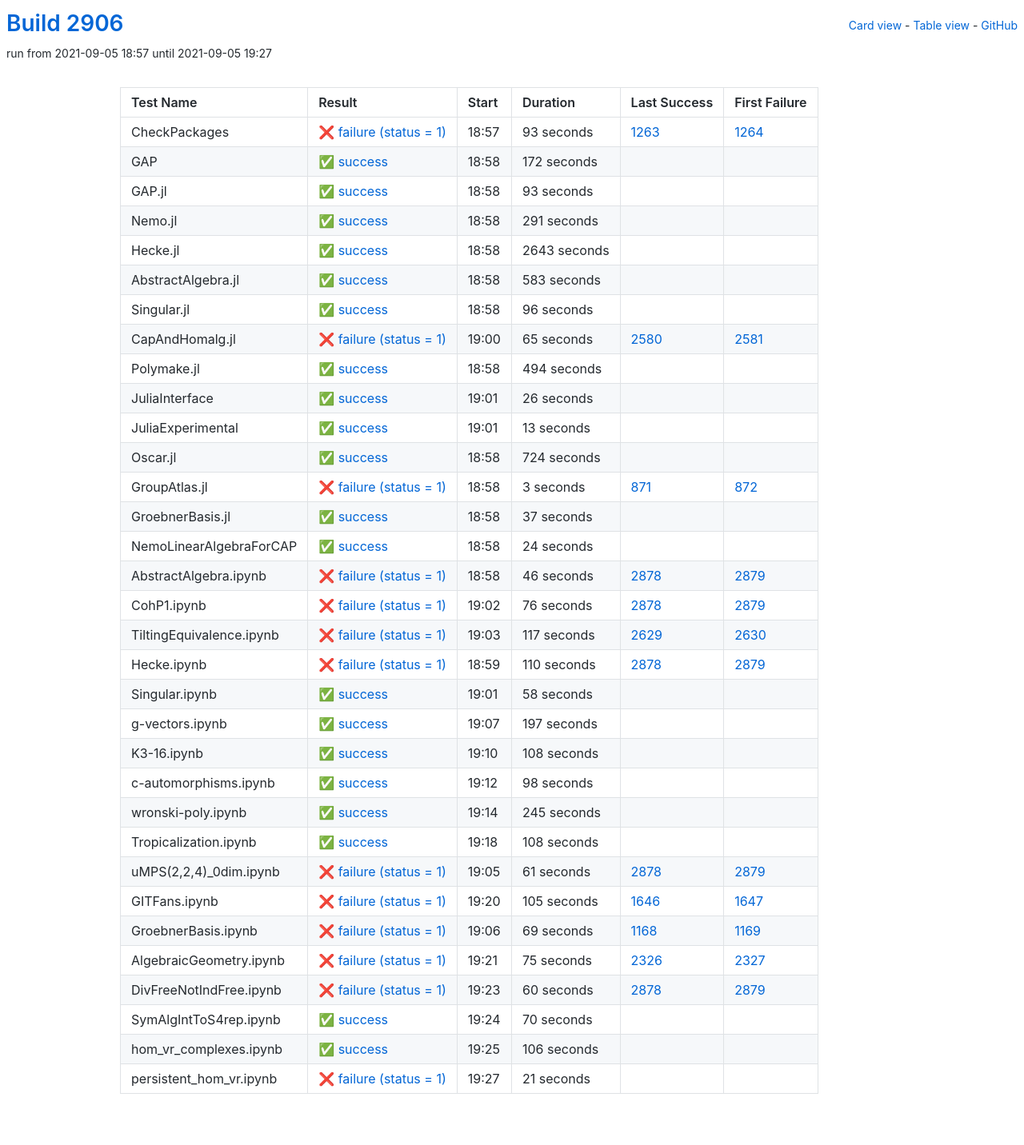
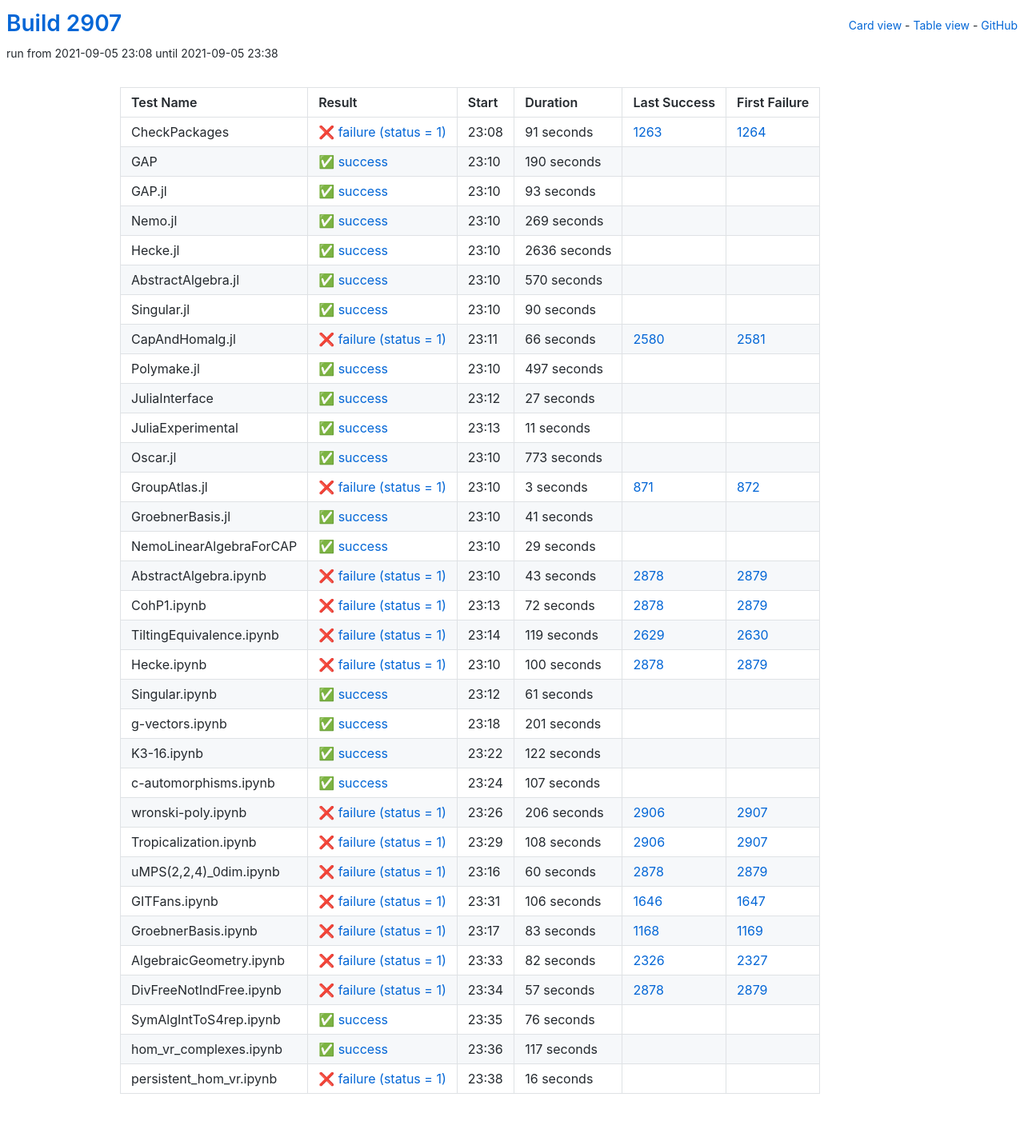
Before and after one commit to oscar-system/oscar-ci-status-stable, a Jekyll site: the page built from table.html, in a window 1280 px wide. Shown: the whole page at 80% size. Built offline with Jekyll 4.4.1, drawn with Linux system fonts in a browser that asks for light colours.

Commit message:
Build #2907

```diff
--- a/_data/ci.yml
+++ b/_data/ci.yml
@@ -1,6 +1,6 @@
 ---
-build: 2906
-build_url: https://oscarci.mathematik.uni-kl.de/job/oscar-stable/2906/
+build: 2907
+build_url: https://oscarci.mathematik.uni-kl.de/job/oscar-stable/2907/
 job: oscar-stable
 organization: oscar-system
 repo: oscar-ci-status-stable
@@ -8,32 +8,32 @@ repourl: https://github.com/oscar-system/oscar-ci-status-stable
 tests:
 - name: CheckPackages
   id: checkpackages
-  log: https://oscarci.mathematik.uni-kl.de/job/oscar-stable/2906/artifact/logs/build-2906/CheckPackages.log
-  start: 2021-09-05 18:57
+  log: https://oscarci.mathematik.uni-kl.de/job/oscar-stable/2907/artifact/logs/build-2907/CheckPackages.log
+  start: 2021-09-05 23:08
   success: false
   exitcode: 1
   status: failure
-  duration: 93
+  duration: 91
   last_success: 1263
   last_success_url: https://oscarci.mathematik.uni-kl.de/job/oscar-stable/1263/
   first_failure: 1264
   first_failure_url: https://oscarci.mathematik.uni-kl.de/job/oscar-stable/1264/
 - name: GAP
   id: gap
-  log: https://oscarci.mathematik.uni-kl.de/job/oscar-stable/2906/artifact/logs/build-2906/GAP.log
-  start: 2021-09-05 18:58
+  log: https://oscarci.mathematik.uni-kl.de/job/oscar-stable/2907/artifact/logs/build-2907/GAP.log
+  start: 2021-09-05 23:10
   success: true
   exitcode: 0
   status: success
-  duration: 172
+  duration: 190
   last_success: false
   last_success_url:
   first_failure: false
   first_failure_url:
 - name: GAP.jl
   id: gap-jl
-  log: https://oscarci.mathematik.uni-kl.de/job/oscar-stable/2906/artifact/logs/build-2906/GAP.jl.log
-  start: 2021-09-05 18:58
+  log: https://oscarci.mathematik.uni-kl.de/job/oscar-stable/2907/artifact/logs/build-2907/GAP.jl.log
+  start: 2021-09-05 23:10
   success: true
   exitcode: 0
   status: success
@@ -44,116 +44,116 @@ tests:
   first_failure_url:
 - name: Nemo.jl
   id: nemo-jl
-  log: https://oscarci.mathematik.uni-kl.de/job/oscar-stable/2906/artifact/logs/build-2906/Nemo.jl.log
-  start: 2021-09-05 18:58
+  log: https://oscarci.mathematik.uni-kl.de/job/oscar-stable/2907/artifact/logs/build-2907/Nemo.jl.log
+  start: 2021-09-05 23:10
   success: true
   exitcode: 0
   status: success
-  duration: 291
+  duration: 269
   last_success: false
   last_success_url:
   first_failure: false
   first_failure_url:
 - name: Hecke.jl
   id: hecke-jl
-  log: https://oscarci.mathematik.uni-kl.de/job/oscar-stable/2906/artifact/logs/build-2906/Hecke.jl.log
-  start: 2021-09-05 18:58
+  log: https://oscarci.mathematik.uni-kl.de/job/oscar-stable/2907/artifact/logs/build-2907/Hecke.jl.log
+  start: 2021-09-05 23:10
   success: true
   exitcode: 0
   status: success
-  duration: 2643
+  duration: 2636
   last_success: false
   last_success_url:
   first_failure: false
   first_failure_url:
 - name: AbstractAlgebra.jl
   id: abstractalgebra-jl
-  log: https://oscarci.mathematik.uni-kl.de/job/oscar-stable/2906/artifact/logs/build-2906/AbstractAlgebra.jl.log
-  start: 2021-09-05 18:58
+  log: https://oscarci.mathematik.uni-kl.de/job/oscar-stable/2907/artifact/logs/build-2907/AbstractAlgebra.jl.log
+  start: 2021-09-05 23:10
   success: true
   exitcode: 0
   status: success
-  duration: 583
+  duration: 570
   last_success: false
   last_success_url:
   first_failure: false
   first_failure_url:
 - name: Singular.jl
   id: singular-jl
-  log: https://oscarci.mathematik.uni-kl.de/job/oscar-stable/2906/artifact/logs/build-2906/Singular.jl.log
-  start: 2021-09-05 18:58
+  log: https://oscarci.mathematik.uni-kl.de/job/oscar-stable/2907/artifact/logs/build-2907/Singular.jl.log
+  start: 2021-09-05 23:10
   success: true
   exitcode: 0
   status: success
-  duration: 96
+  duration: 90
   last_success: false
   last_success_url:
   first_failure: false
   first_failure_url:
 - name: CapAndHomalg.jl
   id: capandhomalg-jl
-  log: https://oscarci.mathematik.uni-kl.de/job/oscar-stable/2906/artifact/logs/build-2906/CapAndHomalg.jl.log
-  start: 2021-09-05 19:00
+  log: https://oscarci.mathematik.uni-kl.de/job/oscar-stable/2907/artifact/logs/build-2907/CapAndHomalg.jl.log
+  start: 2021-09-05 23:11
   success: false
   exitcode: 1
   status: failure
-  duration: 65
+  duration: 66
   last_success: 2580
   last_success_url: https://oscarci.mathematik.uni-kl.de/job/oscar-stable/2580/
   first_failure: 2581
   first_failure_url: https://oscarci.mathematik.uni-kl.de/job/oscar-stable/2581/
 - name: Polymake.jl
   id: polymake-jl
-  log: https://oscarci.mathematik.uni-kl.de/job/oscar-stable/2906/artifact/logs/build-2906/Polymake.jl.log
-  start: 2021-09-05 18:58
+  log: https://oscarci.mathematik.uni-kl.de/job/oscar-stable/2907/artifact/logs/build-2907/Polymake.jl.log
+  start: 2021-09-05 23:10
   success: true
   exitcode: 0
   status: success
-  duration: 494
+  duration: 497
   last_success: false
   last_success_url:
   first_failure: false
   first_failure_url:
 - name: JuliaInterface
   id: juliainterface
-  log: https://oscarci.mathematik.uni-kl.de/job/oscar-stable/2906/artifact/logs/build-2906/JuliaInterface.log
-  start: 2021-09-05 19:01
+  log: https://oscarci.mathematik.uni-kl.de/job/oscar-stable/2907/artifact/logs/build-2907/JuliaInterface.log
+  start: 2021-09-05 23:12
   success: true
   exitcode: 0
   status: success
-  duration: 26
+  duration: 27
   last_success: false
   last_success_url:
   first_failure: false
   first_failure_url:
 - name: JuliaExperimental
   id: juliaexperimental
-  log: https://oscarci.mathematik.uni-kl.de/job/oscar-stable/2906/artifact/logs/build-2906/JuliaExperimental.log
-  start: 2021-09-05 19:01
+  log: https://oscarci.mathematik.uni-kl.de/job/oscar-stable/2907/artifact/logs/build-2907/JuliaExperimental.log
+  start: 2021-09-05 23:13
   success: true
   exitcode: 0
   status: success
-  duration: 13
+  duration: 11
   last_success: false
   last_success_url:
   first_failure: false
   first_failure_url:
 - name: Oscar.jl
   id: oscar-jl
-  log: https://oscarci.mathematik.uni-kl.de/job/oscar-stable/2906/artifact/logs/build-2906/Oscar.jl.log
-  start: 2021-09-05 18:58
+  log: https://oscarci.mathematik.uni-kl.de/job/oscar-stable/2907/artifact/logs/build-2907/Oscar.jl.log
+  start: 2021-09-05 23:10
   success: true
   exitcode: 0
   status: success
-  duration: 724
+  duration: 773
   last_success: false
   last_success_url:
   first_failure: false
   first_failure_url:
 - name: GroupAtlas.jl
   id: groupatlas-jl
-  log: https://oscarci.mathematik.uni-kl.de/job/oscar-stable/2906/artifact/logs/build-2906/GroupAtlas.jl.log
-  start: 2021-09-05 18:58
+  log: https://oscarci.mathematik.uni-kl.de/job/oscar-stable/2907/artifact/logs/build-2907/GroupAtlas.jl.log
+  start: 2021-09-05 23:10
   success: false
   exitcode: 1
   status: failure
@@ -164,200 +164,152 @@ tests:
   first_failure_url: https://oscarci.mathematik.uni-kl.de/job/oscar-stable/872/
 - name: GroebnerBasis.jl
   id: groebnerbasis-jl
-  log: https://oscarci.mathematik.uni-kl.de/job/oscar-stable/2906/artifact/logs/build-2906/GroebnerBasis.jl.log
-  start: 2021-09-05 18:58
+  log: https://oscarci.mathematik.uni-kl.de/job/oscar-stable/2907/artifact/logs/build-2907/GroebnerBasis.jl.log
+  start: 2021-09-05 23:10
   success: true
   exitcode: 0
   status: success
-  duration: 37
+  duration: 41
   last_success: false
   last_success_url:
   first_failure: false
   first_failure_url:
 - name: NemoLinearAlgebraForCAP
   id: nemolinearalgebraforcap
-  log: https://oscarci.mathematik.uni-kl.de/job/oscar-stable/2906/artifact/logs/build-2906/NemoLinearAlgebraForCAP.log
-  start: 2021-09-05 18:58
+  log: https://oscarci.mathematik.uni-kl.de/job/oscar-stable/2907/artifact/logs/build-2907/NemoLinearAlgebraForCAP.log
+  start: 2021-09-05 23:10
   success: true
   exitcode: 0
   status: success
-  duration: 24
+  duration: 29
   last_success: false
   last_success_url:
   first_failure: false
   first_failure_url:
 - name: AbstractAlgebra.ipynb
   id: abstractalgebra-ipynb
-  log: https://oscarci.mathematik.uni-kl.de/job/oscar-stable/2906/artifact/logs/build-2906/AbstractAlgebra.ipynb.log
-  start: 2021-09-05 18:58
+  log: https://oscarci.mathematik.uni-kl.de/job/oscar-stable/2907/artifact/logs/build-2907/AbstractAlgebra.ipynb.log
+  start: 2021-09-05 23:10
   success: false
   exitcode: 1
   status: failure
-  duration: 46
+  duration: 43
   last_success: 2878
   last_success_url: https://oscarci.mathematik.uni-kl.de/job/oscar-stable/2878/
   first_failure: 2879
   first_failure_url: https://oscarci.mathematik.uni-kl.de/job/oscar-stable/2879/
 - name: CohP1.ipynb
   id: cohp1-ipynb
-  log: https://oscarci.mathematik.uni-kl.de/job/oscar-stable/2906/artifact/logs/build-2906/CohP1.ipynb.log
-  start: 2021-09-05 19:02
+  log: https://oscarci.mathematik.uni-kl.de/job/oscar-stable/2907/artifact/logs/build-2907/CohP1.ipynb.log
+  start: 2021-09-05 23:13
   success: false
   exitcode: 1
   status: failure
-  duration: 76
+  duration: 72
   last_success: 2878
   last_success_url: https://oscarci.mathematik.uni-kl.de/job/oscar-stable/2878/
   first_failure: 2879
   first_failure_url: https://oscarci.mathematik.uni-kl.de/job/oscar-stable/2879/
 - name: TiltingEquivalence.ipynb
   id: tiltingequivalence-ipynb
-  log: https://oscarci.mathematik.uni-kl.de/job/oscar-stable/2906/artifact/logs/build-2906/TiltingEquivalence.ipynb.log
-  start: 2021-09-05 19:03
+  log: https://oscarci.mathematik.uni-kl.de/job/oscar-stable/2907/artifact/logs/build-2907/TiltingEquivalence.ipynb.log
+  start: 2021-09-05 23:14
   success: false
   exitcode: 1
   status: failure
-  duration: 117
+  duration: 119
   last_success: 2629
   last_success_url: https://oscarci.mathematik.uni-kl.de/job/oscar-stable/2629/
   first_failure: 2630
   first_failure_url: https://oscarci.mathematik.uni-kl.de/job/oscar-stable/2630/
 - name: Hecke.ipynb
   id: hecke-ipynb
-  log: https://oscarci.mathematik.uni-kl.de/job/oscar-stable/2906/artifact/logs/build-2906/Hecke.ipynb.log
-  start: 2021-09-05 18:59
+  log: https://oscarci.mathematik.uni-kl.de/job/oscar-stable/2907/artifact/logs/build-2907/Hecke.ipynb.log
+  start: 2021-09-05 23:10
   success: false
   exitcode: 1
   status: failure
-  duration: 110
+  duration: 100
   last_success: 2878
   last_success_url: https://oscarci.mathematik.uni-kl.de/job/oscar-stable/2878/
   first_failure: 2879
   first_failure_url: https://oscarci.mathematik.uni-kl.de/job/oscar-stable/2879/
 - name: Singular.ipynb
   id: singular-ipynb
-  log: https://oscarci.mathematik.uni-kl.de/job/oscar-stable/2906/artifact/logs/build-2906/Singular.ipynb.log
-  start: 2021-09-05 19:01
+  log: https://oscarci.mathematik.uni-kl.de/job/oscar-stable/2907/artifact/logs/build-2907/Singular.ipynb.log
+  start: 2021-09-05 23:12
   success: true
   exitcode: 0
   status: success
-  duration: 58
+  duration: 61
   last_success: false
   last_success_url:
   first_failure: false
   first_failure_url:
 - name: g-vectors.ipynb
   id: g-vectors-ipynb
-  log: https://oscarci.mathematik.uni-kl.de/job/oscar-stable/2906/artifact/logs/build-2906/g-vectors.ipynb.log
-  start: 2021-09-05 19:07
+  log: https://oscarci.mathematik.uni-kl.de/job/oscar-stable/2907/artifact/logs/build-2907/g-vectors.ipynb.log
+  start: 2021-09-05 23:18
   success: true
   exitcode: 0
   status: success
-  duration: 197
+  duration: 201
   last_success: false
   last_success_url:
   first_failure: false
   first_failure_url:
 - name: K3-16.ipynb
   id: k3-16-ipynb
-  log: https://oscarci.mathematik.uni-kl.de/job/oscar-stable/2906/artifact/logs/build-2906/K3-16.ipynb.log
-  start: 2021-09-05 19:10
+  log: https://oscarci.mathematik.uni-kl.de/job/oscar-stable/2907/artifact/logs/build-2907/K3-16.ipynb.log
+  start: 2021-09-05 23:22
   success: true
   exitcode: 0
   status: success
-  duration: 108
+  duration: 122
   last_success: false
   last_success_url:
   first_failure: false
   first_failure_url:
 - name: c-automorphisms.ipynb
   id: c-automorphisms-ipynb
-  log: https://oscarci.mathematik.uni-kl.de/job/oscar-stable/2906/artifact/logs/build-2906/c-automorphisms.ipynb.log
-  start: 2021-09-05 19:12
+  log: https://oscarci.mathematik.uni-kl.de/job/oscar-stable/2907/artifact/logs/build-2907/c-automorphisms.ipynb.log
+  start: 2021-09-05 23:24
   success: true
   exitcode: 0
   status: success
-  duration: 98
+  duration: 107
   last_success: false
   last_success_url:
   first_failure: false
   first_failure_url:
 - name: wronski-poly.ipynb
   id: wronski-poly-ipynb
-  log: https://oscarci.mathematik.uni-kl.de/job/oscar-stable/2906/artifact/logs/build-2906/wronski-poly.ipynb.log
-  start: 2021-09-05 19:14
-  success: true
-  exitcode: 0
-  status: success
-  duration: 245
-  last_success: false
-  last_success_url:
-  first_failure: false
-  first_failure_url:
-- name: Tropicalization.ipynb
-  id: tropicalization-ipynb
-  log: https://oscarci.mathematik.uni-kl.de/job/oscar-stable/2906/artifact/logs/build-2906/Tropicalization.ipynb.log
-  start: 2021-09-05 19:18
-  success: true
-  exitcode: 0
-  status: success
-  duration: 108
-  last_success: false
-  last_success_url:
-  first_failure: false
-  first_failure_url:
-- name: uMPS(2,2,4)_0dim.ipynb
-  id: umps-2-2-4-0dim-ipynb
-  log: https://oscarci.mathematik.uni-kl.de/job/oscar-stable/2906/artifact/logs/build-2906/uMPS-2-2-4-_0dim.ipynb.log
-  start: 2021-09-05 19:05
+  log: https://oscarci.mathematik.uni-kl.de/job/oscar-stable/2907/artifact/logs/build-2907/wronski-poly.ipynb.log
+  start: 2021-09-05 23:26
   success: false
   exitcode: 1
   status: failure
-  duration: 61
-  last_success: 2878
-  last_success_url: https://oscarci.mathematik.uni-kl.de/job/oscar-stable/2878/
-  first_failure: 2879
-  first_failure_url: https://oscarci.mathematik.uni-kl.de/job/oscar-stable/2879/
-- name: GITFans.ipynb
-  id: gitfans-ipynb
-  log: https://oscarci.mathematik.uni-kl.de/job/oscar-stable/2906/artifact/logs/build-2906/GITFans.ipynb.log
-  start: 2021-09-05 19:20
+  duration: 206
+  last_success: 2906
+  last_success_url: https://oscarci.mathematik.uni-kl.de/job/oscar-stable/2906/
+  first_failure: 2907
+  first_failure_url: https://oscarci.mathematik.uni-kl.de/job/oscar-stable/2907/
+- name: Tropicalization.ipynb
+  id: tropicalization-ipynb
+  log: https://oscarci.mathematik.uni-kl.de/job/oscar-stable/2907/artifact/logs/build-2907/Tropicalization.ipynb.log
+  start: 2021-09-05 23:29
   success: false
   exitcode: 1
   status: failure
-  duration: 105
-  last_success: 1646
-  last_success_url: https://oscarci.mathematik.uni-kl.de/job/oscar-stable/1646/
-  first_failure: 1647
-  first_failure_url: https://oscarci.mathematik.uni-kl.de/job/oscar-stable/1647/
-- name: GroebnerBasis.ipynb
-  id: groebnerbasis-ipynb
-  log: https://oscarci.mathematik.uni-kl.de/job/oscar-stable/2906/artifact/logs/build-2906/GroebnerBasis.ipynb.log
-  start: 2021-09-05 19:06
-  success: false
-  exitcode: 1
-  status: failure
-  duration: 69
-  last_success: 1168
-  last_success_url: https://oscarci.mathematik.uni-kl.de/job/oscar-stable/1168/
-  first_failure: 1169
-  first_failure_url: https://oscarci.mathematik.uni-kl.de/job/oscar-stable/1169/
-- name: AlgebraicGeometry.ipynb
-  id: algebraicgeometry-ipynb
-  log: https://oscarci.mathematik.uni-kl.de/job/oscar-stable/2906/artifact/logs/build-2906/AlgebraicGeometry.ipynb.log
-  start: 2021-09-05 19:21
-  success: false
-  exitcode: 1
-  status: failure
-  duration: 75
-  last_success: 2326
-  last_success_url: https://oscarci.mathematik.uni-kl.de/job/oscar-stable/2326/
-  first_failure: 2327
-  first_failure_url: https://oscarci.mathematik.uni-kl.de/job/oscar-stable/2327/
-- name: DivFreeNotIndFree.ipynb
-  id: divfreenotindfree-ipynb
-  log: https://oscarci.mathematik.uni-kl.de/job/oscar-stable/2906/artifact/logs/build-2906/DivFreeNotIndFree.ipynb.log
-  start: 2021-09-05 19:23
+  duration: 108
+  last_success: 2906
+  last_success_url: https://oscarci.mathematik.uni-kl.de/job/oscar-stable/2906/
+  first_failure: 2907
+  first_failure_url: https://oscarci.mathematik.uni-kl.de/job/oscar-stable/2907/
+- name: uMPS(2,2,4)_0dim.ipynb
+  id: umps-2-2-4-0dim-ipynb
+  log: https://oscarci.mathematik.uni-kl.de/job/oscar-stable/2907/artifact/logs/build-2907/uMPS-2-2-4-_0dim.ipynb.log
+  start: 2021-09-05 23:16
   success: false
   exitcode: 1
   status: failure
@@ -366,38 +318,86 @@ tests:
   last_success_url: https://oscarci.mathematik.uni-kl.de/job/oscar-stable/2878/
   first_failure: 2879
   first_failure_url: https://oscarci.mathematik.uni-kl.de/job/oscar-stable/2879/
+- name: GITFans.ipynb
+  id: gitfans-ipynb
+  log: https://oscarci.mathematik.uni-kl.de/job/oscar-stable/2907/artifact/logs/build-2907/GITFans.ipynb.log
+  start: 2021-09-05 23:31
+  success: false
+  exitcode: 1
+  status: failure
+  duration: 106
+  last_success: 1646
+  last_success_url: https://oscarci.mathematik.uni-kl.de/job/oscar-stable/1646/
+  first_failure: 1647
+  first_failure_url: https://oscarci.mathematik.uni-kl.de/job/oscar-stable/1647/
+- name: GroebnerBasis.ipynb
+  id: groebnerbasis-ipynb
+  log: https://oscarci.mathematik.uni-kl.de/job/oscar-stable/2907/artifact/logs/build-2907/GroebnerBasis.ipynb.log
+  start: 2021-09-05 23:17
+  success: false
+  exitcode: 1
+  status: failure
+  duration: 83
+  last_success: 1168
+  last_success_url: https://oscarci.mathematik.uni-kl.de/job/oscar-stable/1168/
+  first_failure: 1169
+  first_failure_url: https://oscarci.mathematik.uni-kl.de/job/oscar-stable/1169/
+- name: AlgebraicGeometry.ipynb
+  id: algebraicgeometry-ipynb
+  log: https://oscarci.mathematik.uni-kl.de/job/oscar-stable/2907/artifact/logs/build-2907/AlgebraicGeometry.ipynb.log
+  start: 2021-09-05 23:33
+  success: false
+  exitcode: 1
+  status: failure
+  duration: 82
+  last_success: 2326
+  last_success_url: https://oscarci.mathematik.uni-kl.de/job/oscar-stable/2326/
+  first_failure: 2327
+  first_failure_url: https://oscarci.mathematik.uni-kl.de/job/oscar-stable/2327/
+- name: DivFreeNotIndFree.ipynb
+  id: divfreenotindfree-ipynb
+  log: https://oscarci.mathematik.uni-kl.de/job/oscar-stable/2907/artifact/logs/build-2907/DivFreeNotIndFree.ipynb.log
+  start: 2021-09-05 23:34
+  success: false
+  exitcode: 1
+  status: failure
+  duration: 57
+  last_success: 2878
+  last_success_url: https://oscarci.mathematik.uni-kl.de/job/oscar-stable/2878/
+  first_failure: 2879
+  first_failure_url: https://oscarci.mathematik.uni-kl.de/job/oscar-stable/2879/
 - name: SymAlgIntToS4rep.ipynb
   id: symalginttos4rep-ipynb
-  log: https://oscarci.mathematik.uni-kl.de/job/oscar-stable/2906/artifact/logs/build-2906/SymAlgIntToS4rep.ipynb.log
-  start: 2021-09-05 19:24
+  log: https://oscarci.mathematik.uni-kl.de/job/oscar-stable/2907/artifact/logs/build-2907/SymAlgIntToS4rep.ipynb.log
+  start: 2021-09-05 23:35
   success: true
   exitcode: 0
   status: success
-  duration: 70
+  duration: 76
   last_success: false
   last_success_url:
   first_failure: false
   first_failure_url:
 - name: hom_vr_complexes.ipynb
   id: hom-vr-complexes-ipynb
-  log: https://oscarci.mathematik.uni-kl.de/job/oscar-stable/2906/artifact/logs/build-2906/hom_vr_complexes.ipynb.log
-  start: 2021-09-05 19:25
+  log: https://oscarci.mathematik.uni-kl.de/job/oscar-stable/2907/artifact/logs/build-2907/hom_vr_complexes.ipynb.log
+  start: 2021-09-05 23:36
   success: true
   exitcode: 0
   status: success
-  duration: 106
+  duration: 117
   last_success: false
   last_success_url:
   first_failure: false
   first_failure_url:
 - name: persistent_hom_vr.ipynb
   id: persistent-hom-vr-ipynb
-  log: https://oscarci.mathematik.uni-kl.de/job/oscar-stable/2906/artifact/logs/build-2906/persistent_hom_vr.ipynb.log
-  start: 2021-09-05 19:27
+  log: https://oscarci.mathematik.uni-kl.de/job/oscar-stable/2907/artifact/logs/build-2907/persistent_hom_vr.ipynb.log
+  start: 2021-09-05 23:38
   success: false
   exitcode: 1
   status: failure
-  duration: 21
+  duration: 16
   last_success: false
   last_success_url:
   first_failure: false
```
Also changed, not shown: README.md.
